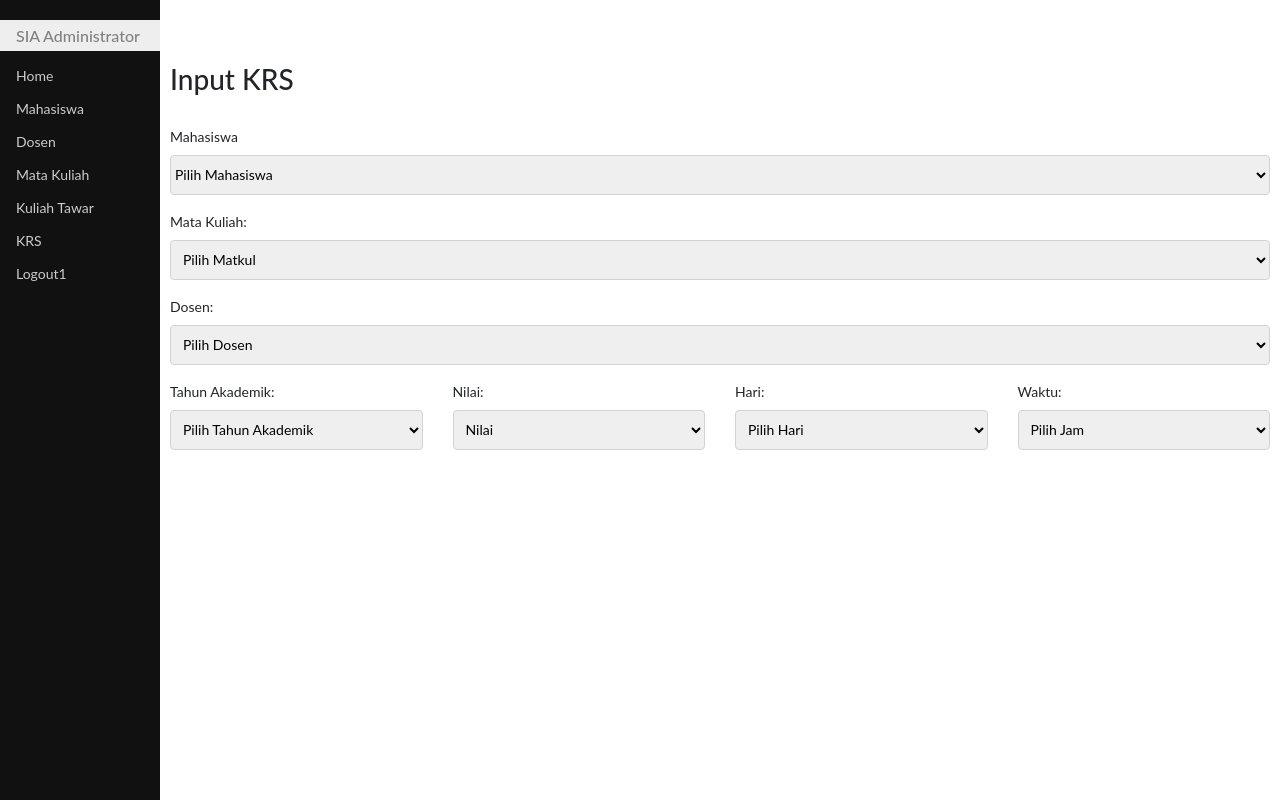
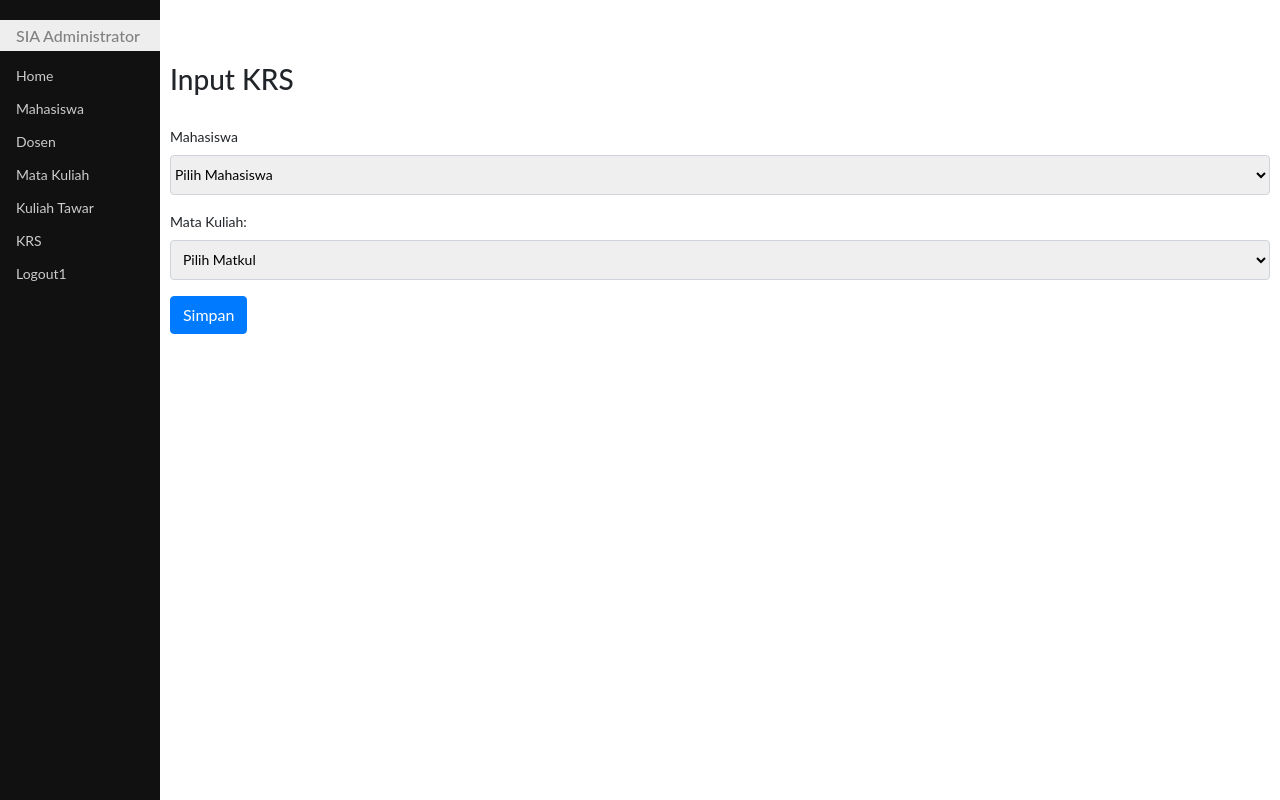
Before and after one commit to DaffaGalang/PWL06605, a PHP site: page /addKrs.php in a window 1280 px wide. Run offline with PHP 8.4, Linux system fonts and the light colour scheme; data comes from the database, SQL or seed files in the repository.

Commit message:
yok komit

```diff
--- a/addKrs.php
+++ b/addKrs.php
@@ -46,64 +46,6 @@
                             <select id="" class="form-select px-2 mr-3" name="idMatkul" style="height: 40px;width: 100%; border :1px solid #ced4da;border-radius: 0.25rem;" required>
                                 <option value='' disabled selected>Pilih Matkul</option>
                             </select>
-                        </div>
-                    </div>
-                </div>
-                <div class="row">
-                    <div class="form-group mb-3 col-12">
-                        <label for="nppDos">Dosen:</label>
-                        <div>
-                            <select id="dosen"class="form-select px-2 mr-3" name="nppDos" style="height: 40px;width: 100%; border :1px solid #ced4da;border-radius: 0.25rem;" required>
-                                <option value='' disabled selected>Pilih Dosen</option>
-                            </select>
-                        </div>
-                    </div>
-                </div>
-                <div class="row mb-3">
-                    <div class="form-group col-sm">
-                        <label for="thAkd" class="form-label d-block">Tahun Akademik:</label>
-                        <select class="form-select px-2 w-100" thAkd="hari" style="height: 40px; width: 100%;border :1px solid #ced4da;border-radius: 0.25rem;" required>
-                            <option value='' disabled selected>Pilih Tahun Akademik</option>
-                            <option value="2018">2018</option>
-                            <option value="2019">2019</option>
-                            <option value="2020">2020</option>
-                            <option value="2021">2021</option>
-                            <option value="2022">2022</option>
-                            <option value="2023">2023</option>
-                            <option value="2024">2024</option>
-                            <option value="2025">2025</option>
-                        </select>
-                    </div>
-                    <div class="form-group col-sm" id="jamGroup">
-                        <label for="jenis" class="form-label d-block">Nilai:</label>
-                        <select class="form-select px-2 w-100" name="nilai" style="height: 40px; width: 100%;border :1px solid #ced4da;border-radius: 0.25rem;" required>
-                            <option value='' disabled selected>Nilai</option>
-                            <option value="A">A</option>
-                            <option value="B">B</option>
-                            <option value="C">C</option>
-                            <option value="D">D</option>
-                            <option value="E">E</option>
-                        </select>
-                    </div>
-                    <div class="form-group col-sm" id="jamGroup">
-                        <label for="jenis" class="form-label d-block">Hari:</label>
-                        <select class="form-select px-2 w-100" name="hari" style="height: 40px; width: 100%;border :1px solid #ced4da;border-radius: 0.25rem;" required>
-                            <option value='' disabled selected>Pilih Hari</option>
-                            <option value="Senin">Senin</option>
-                            <option value="Selasa">Selasa</option>
-                            <option value="Rabu">Rabu</option>
-                            <option value="Kamis">Kamis</option>
-                            <option value="Jumad">Jumad</option>
-                        </select>
-                    </div>
-                    <div class="form-group col-sm">
-                        <label for="semester" class="form-label d-block">Waktu:</label>
-                        <div class="d-flex justify-content-between">
-						<select class="form-select px-2 w-100" name="waktu" style="height: 40px; width: 100%;border :1px solid #ced4da;border-radius: 0.25rem;" required>
-                            <option value='' disabled selected>Pilih Jam</option>
-                            <option value="07.00-08.40">07.00-08.40</option>
-                            <option value="08.40-10.20">08.40-10.20</option>
-                            <option value="10.20-12.00">10.20-12.00</option>
                         </div>
                     </div>
                 </div>
```
Also changed, not shown: updateKrs.php (+7 -15 lines).
